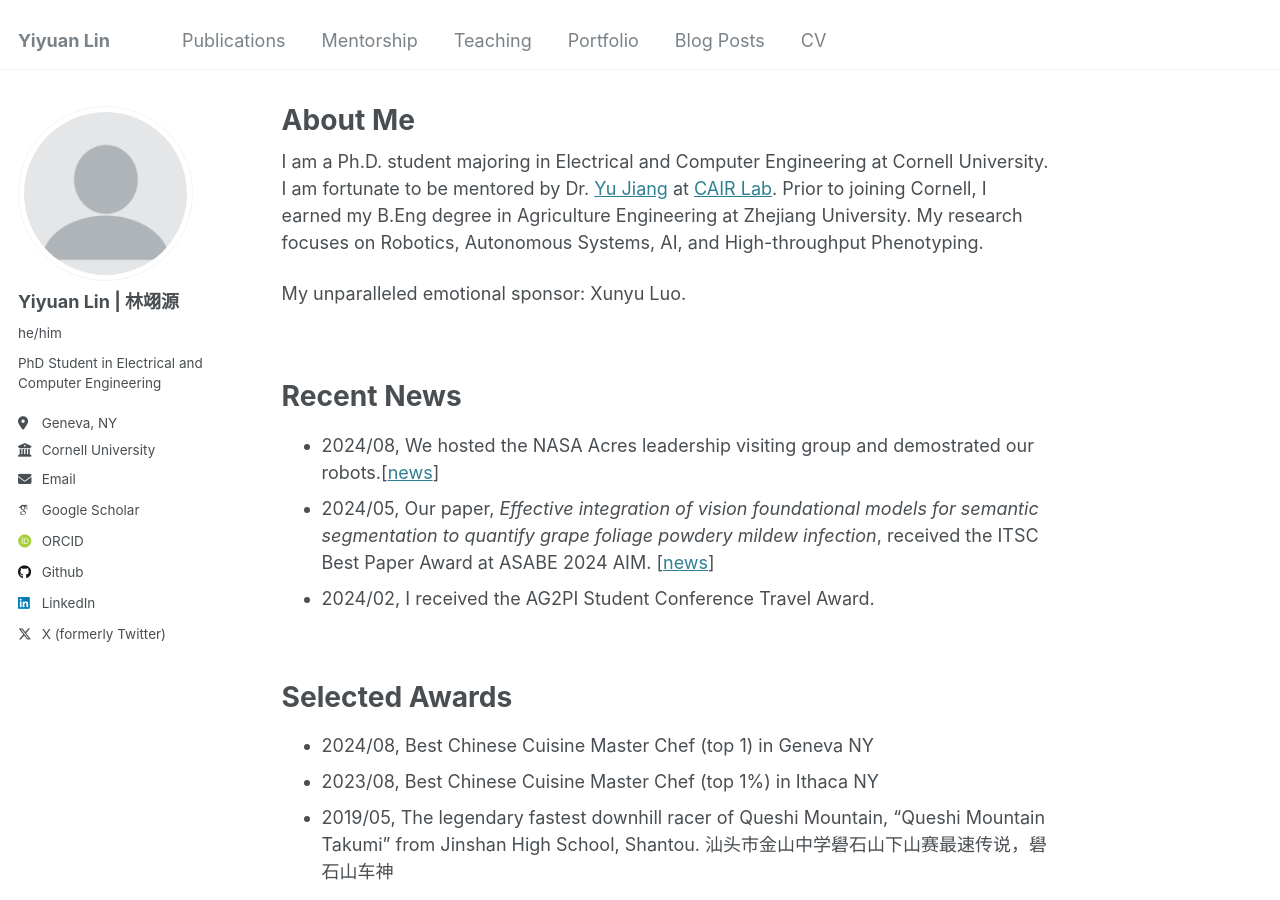
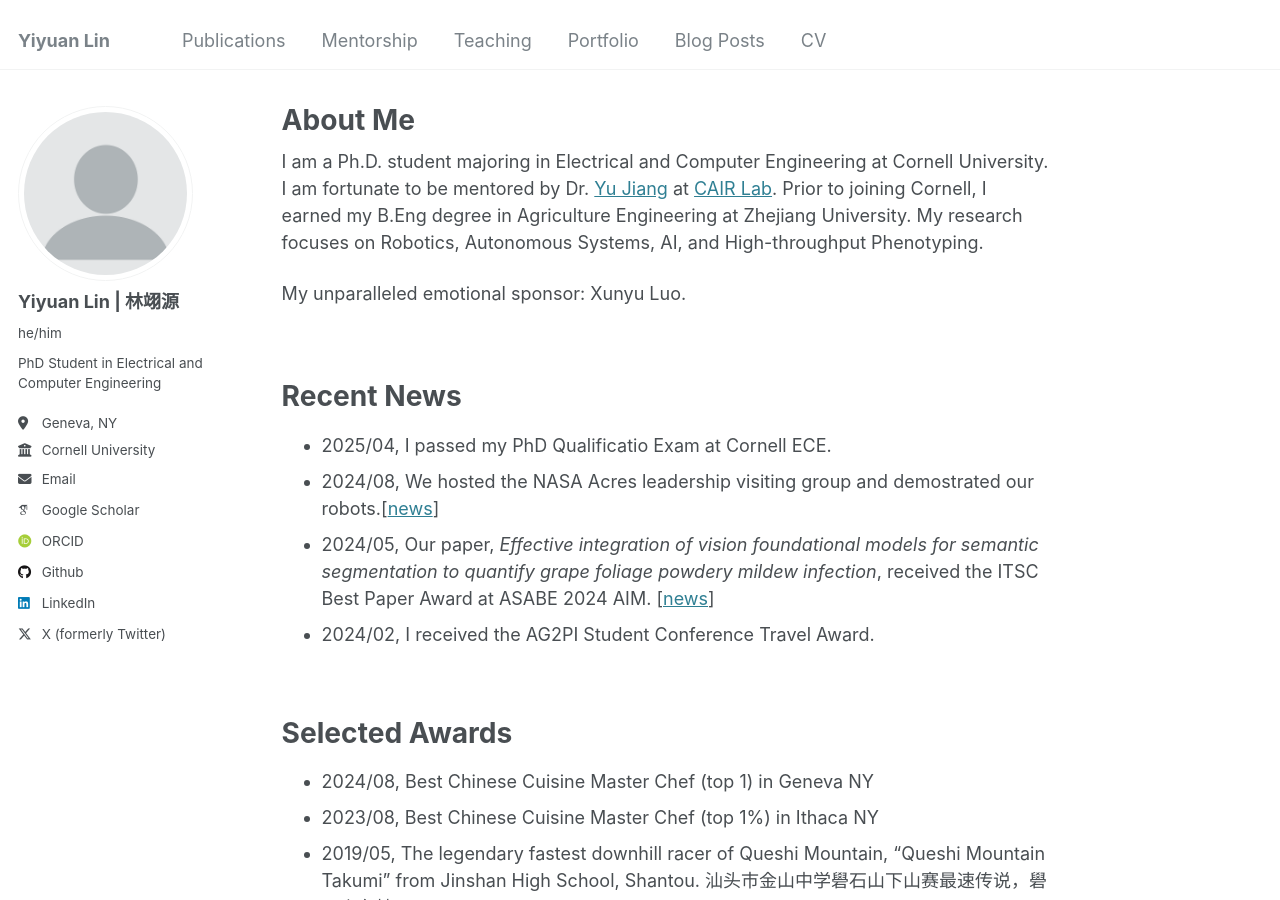
Before and after one commit to YiyuanLinXX/YiyuanLinXX.github.io, a Jekyll site: the page built from _pages/about.md, in a window 1280 px wide and 900 px high. Built offline with Jekyll 4.4.1, drawn with Linux system fonts in a browser that asks for light colours; some web fonts are replaced.

Commit message:
update news

```diff
--- a/_pages/about.md
+++ b/_pages/about.md
@@ -14,6 +14,7 @@
 <br/>
 
 # Recent News
+- 2025/04, I passed my PhD Qualificatio Exam at Cornell ECE.
 - 2024/08, We hosted the NASA Acres leadership visiting group and demostrated our robots.[[news](https://news.cornell.edu/stories/2024/08/space-farm-readying-nasa-satellites-help-growers)]
 - 2024/05, Our paper, *Effective integration of vision foundational models for semantic segmentation to quantify grape foliage powdery mildew infection*, received the ITSC Best Paper Award at ASABE 2024 AIM. [[news](https://www.asabe.org/Awards-Competitions/Paper-Awards/ITSC-Paper-Awards)]
 - 2024/02, I received the AG2PI Student Conference Travel Award.
```
